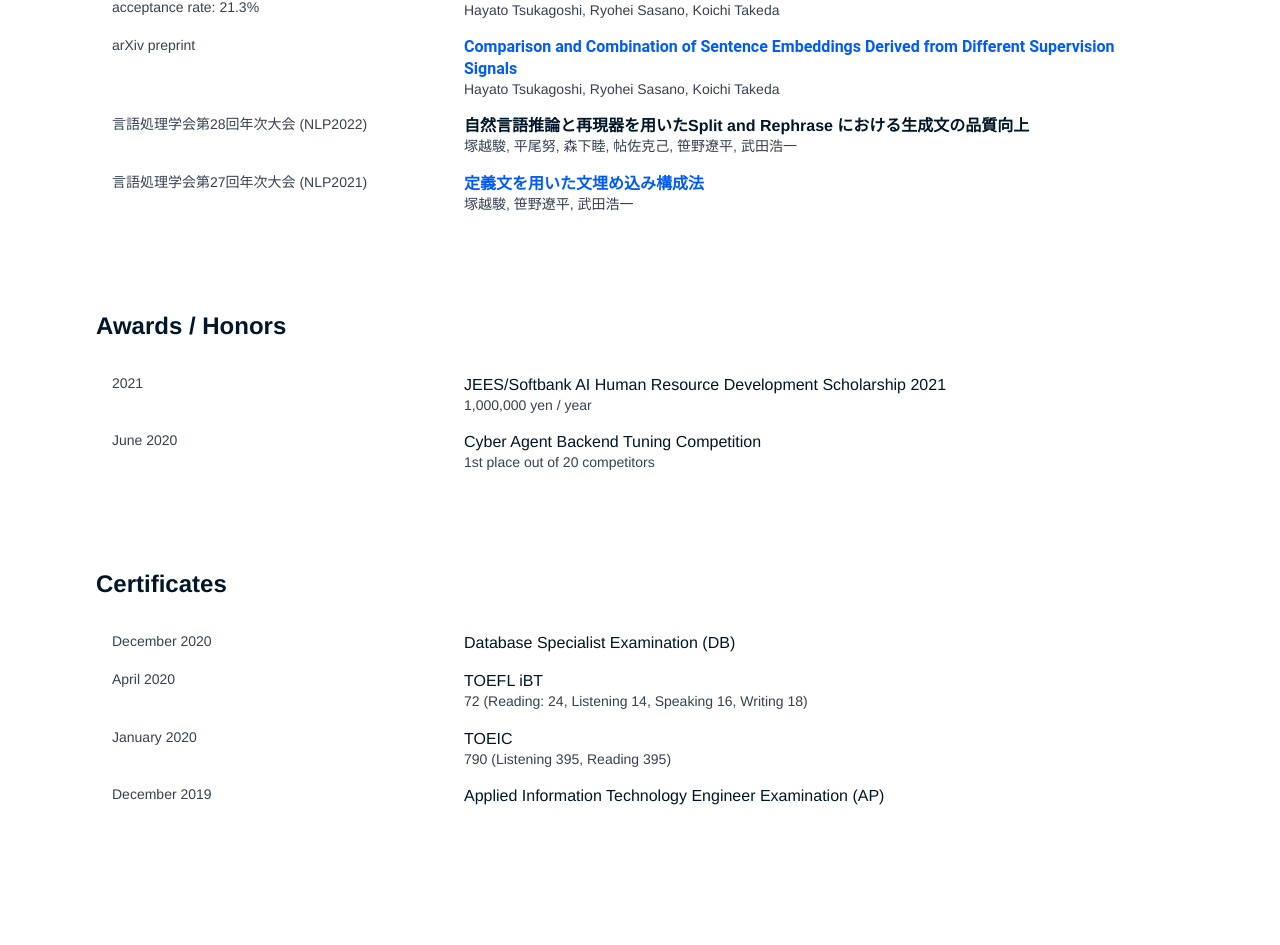
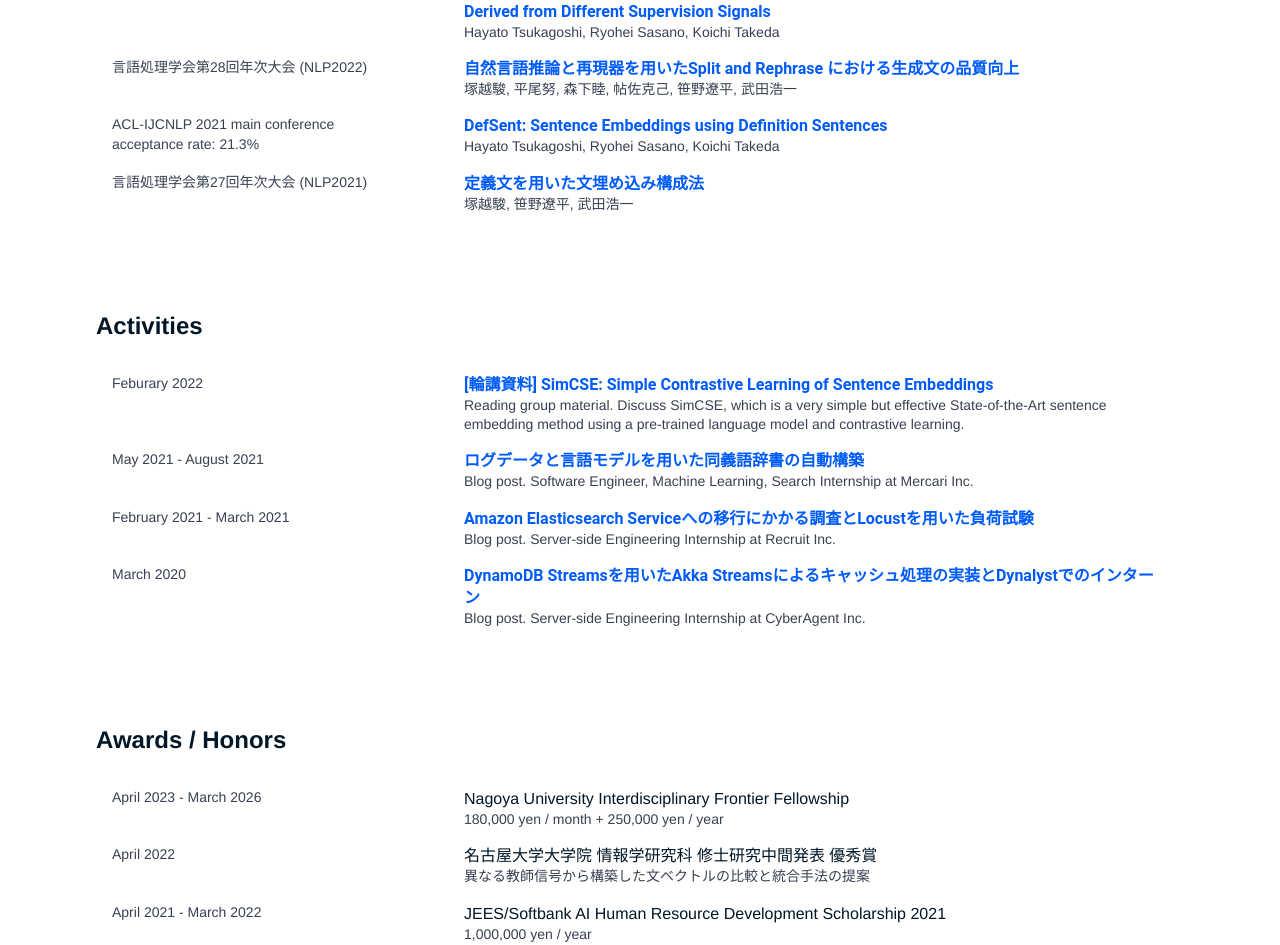
Before and after one commit to hppRC/hppRC.github.io, a Next.js app: page / in a window 1280 px wide. Shown: the part 1427-2372 px from the top of the page. Built offline with nearby package versions, Linux system fonts and the light colour scheme.

Commit message:
:sparkles: Update info

```diff
--- a/src/components/organized-resource.tsx
+++ b/src/components/organized-resource.tsx
@@ -17,7 +17,7 @@ export const OrganizedResource: React.FCX<InnerProps> = function ({
       </p>
       <div className="lg:w-2/3">
         <h3
-          className={`leading-tight lg:leading-snug text-sm lg:text-base ${
+          className={`whitespace-pre-wrap leading-tight lg:leading-snug text-sm lg:text-base ${
             bold ? `font-bold` : ``
           }`}
         >
--- a/src/layouts/footer.tsx
+++ b/src/layouts/footer.tsx
@@ -5,7 +5,7 @@ export const Footer: React.FC = function () {
   return (
     <footer className="flex items-center justify-center w-full text-center border-t border-grey p-4 pin-b pointer-events-auto text-sm lg:text-base">
       <div>
-        Copyright©2021. Developed and Designed by
+        Copyright©2022. Developed and Designed by
         <ExternalLink href="https://twitter.com/hpp_ricecake">
           {` `}
           Hayato Tsukagoshi{` `}
--- a/src/pages/index.tsx
+++ b/src/pages/index.tsx
@@ -18,14 +18,14 @@ const educationResources: ReadonlyArray<Resource> = [
 
 const internsihpsEmploymentsResources: ReadonlyArray<Resource> = [
   {
+    title: `Research Asistant of "Observation and interpretation AI based on prior knowledge"`,
+    period: `June 2021 - March 2023`,
+    text: `ムーンショット型研究開発事業: 事前知識に基づく観察・解釈AI 研究アシスタント`,
+  },
+  {
     title: `Research Internship at NTT CS Lab.`,
     period: `August 2021 - September 2021`,
     text: `Natural Language Processing / Python`,
-  },
-  {
-    title: `Research Asistant of "Observation and interpretation AI based on prior knowledge"`,
-    period: `June 2021 - March 2022`,
-    text: `ムーンショット型研究開発事業: 事前知識に基づく観察・解釈AI 研究アシスタント`,
   },
   {
     title: `Software Engineering Internship at Mercari Inc.`,
@@ -71,14 +71,8 @@ const internsihpsEmploymentsResources: ReadonlyArray<Resource> = [
 
 const publicationsResources: ReadonlyArray<Resource> = [
   {
-    title: `DefSent: Sentence Embeddings using Definition Sentences`,
-    period: `ACL-IJCNLP 2021 main conference\nacceptance rate: 21.3%`,
-    text: `Hayato Tsukagoshi, Ryohei Sasano, Koichi Takeda`,
-    relatedLink: `https://aclanthology.org/2021.acl-short.52/`,
-  },
-  {
-    title: `Comparison and Combination of Sentence Embeddings Derived from Different Supervision Signals`,
-    period: `arXiv preprint`,
+    title: `Comparison and Combination of Sentence Embeddings\nDerived from Different Supervision Signals`,
+    period: `*SEM 2022`,
     text: `Hayato Tsukagoshi, Ryohei Sasano, Koichi Takeda`,
     relatedLink: `https://arxiv.org/abs/2202.02990`,
   },
@@ -86,6 +80,13 @@ const publicationsResources: ReadonlyArray<Resource> = [
     title: `自然言語推論と再現器を用いたSplit and Rephrase における生成文の品質向上`,
     period: `言語処理学会第28回年次大会 (NLP2022)`,
     text: `塚越駿, 平尾努, 森下睦, 帖佐克己, 笹野遼平, 武田浩一`,
+    relatedLink: `https://www.anlp.jp/proceedings/annual_meeting/2022/pdf_dir/D5-4.pdf`,
+  },
+  {
+    title: `DefSent: Sentence Embeddings using Definition Sentences`,
+    period: `ACL-IJCNLP 2021 main conference\nacceptance rate: 21.3%`,
+    text: `Hayato Tsukagoshi, Ryohei Sasano, Koichi Takeda`,
+    relatedLink: `https://aclanthology.org/2021.acl-short.52/`,
   },
   {
     title: `定義文を用いた文埋め込み構成法`,
@@ -95,10 +96,47 @@ const publicationsResources: ReadonlyArray<Resource> = [
   },
 ];
 
+const activitiesResources: ReadonlyArray<Resource> = [
+  {
+    title: `[輪講資料] SimCSE: Simple Contrastive Learning of Sentence Embeddings`,
+    period: `Feburary 2022`,
+    relatedLink: `https://speakerdeck.com/hpprc/lun-jiang-zi-liao-simcse-simple-contrastive-learning-of-sentence-embeddings-823255cd-bd1f-40ec-a65c-0eced7a9191d`,
+    text: `Reading group material. Discuss SimCSE, which is a very simple but effective State-of-the-Art sentence embedding method using a pre-trained language model and contrastive learning.`,
+  },
+  {
+    title: `ログデータと言語モデルを用いた同義語辞書の自動構築`,
+    period: `May 2021 - August 2021`,
+    relatedLink: `https://engineering.mercari.com/blog/entry/20220210-eab9f5d823/`,
+    text: `Blog post. Software Engineer, Machine Learning, Search Internship at Mercari Inc.`,
+  },
+  {
+    title: `Amazon Elasticsearch Serviceへの移行にかかる調査とLocustを用いた負荷試験`,
+    period: `February 2021 - March 2021`,
+    relatedLink: `https://blog.recruit.co.jp/rtc/2021/04/01/amazon-elasticsearch-service/`,
+    text: `Blog post. Server-side Engineering Internship at Recruit Inc.`,
+  },
+  {
+    title: `DynamoDB Streamsを用いたAkka Streamsによるキャッシュ処理の実装とDynalystでのインターン`,
+    period: `March 2020`,
+    relatedLink: `https://developers.cyberagent.co.jp/blog/archives/25747/`,
+    text: `Blog post. Server-side Engineering Internship at CyberAgent Inc.`,
+  },
+];
+
 const awardsHonorsResources: ReadonlyArray<Resource> = [
   {
+    title: `Nagoya University Interdisciplinary Frontier Fellowship`,
+    period: `April 2023 - March 2026`,
+    text: `180,000 yen / month + 250,000 yen / year`,
+  },
+  {
+    title: `名古屋大学大学院 情報学研究科 修士研究中間発表 優秀賞`,
+    period: `April 2022`,
+    text: `異なる教師信号から構築した文ベクトルの比較と統合手法の提案`,
+  },
+  {
     title: `JEES/Softbank AI Human Resource Development Scholarship 2021`,
-    period: `2021`,
+    period: `April 2021 - March 2022`,
     text: `1,000,000 yen / year`,
   },
   {
@@ -168,6 +206,11 @@ const Component: React.FCX = function () {
         bold
       />
       <ResourcesSection
+        title="Activities"
+        resources={activitiesResources}
+        bold
+      />
+      <ResourcesSection
         title="Awards / Honors"
         resources={awardsHonorsResources}
       />
--- a/src/pages/publications.tsx
+++ b/src/pages/publications.tsx
@@ -2,8 +2,8 @@ import { ResourcesSection } from "src/components";
 
 const Publications: ReadonlyArray<Resource> = [
   {
-    title: `Comparison and Combination of Sentence Embeddings Derived from Different Supervision Signals`,
-    period: `arXiv preprint`,
+    title: `Comparison and Combination of Sentence Embeddings\nDerived from Different Supervision Signals`,
+    period: `*SEM 2022`,
     text: `Hayato Tsukagoshi, Ryohei Sasano, Koichi Takeda`,
     relatedLink: `https://arxiv.org/abs/2202.02990`,
     additionalHtml: `We have recently seen many successful applications of sentence embedding methods.
@@ -16,6 +16,10 @@ We also demonstrate that combining the two types of embeddings yields substantia
     title: `自然言語推論と再現器を用いたSplit and Rephrase における生成文の品質向上`,
     period: `言語処理学会第28回年次大会 (NLP2022)`,
     text: `塚越駿, 平尾努, 森下睦, 帖佐克己, 笹野遼平, 武田浩一`,
+    relatedLink: `https://www.anlp.jp/proceedings/annual_meeting/2022/pdf_dir/D5-4.pdf`,
+    additionalHtml: `複雑な文を同じ意味の単純な複数の文に分割するSplit and Rephraseタスクは，可読性の向上や機械的なテキスト処理の性能向上に有用である．
+本研究では，Split and Rephrase の性能向上のため，訓練データセットに含まれている文分割前後の文意が一致しない事例を含意関係分類を用いて除去するフィルタリングと，モデルが入力文に対し忠実な文生成を行うよう出力から入力を再構成する再現器を用いた訓練手法を提案する．
+標準的なベンチマークデータセットを用いた実験の結果，提案手法が世界最高性能を達成したことを確認した．`,
   },
   {
     title: `DefSent: Sentence Embeddings using Definition Sentences`,
```
Also changed, not shown: 1 other file (tests, documents, lock files or other folders).
